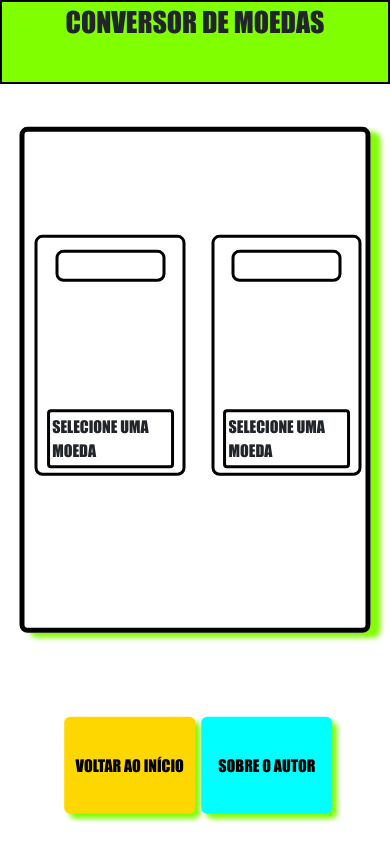
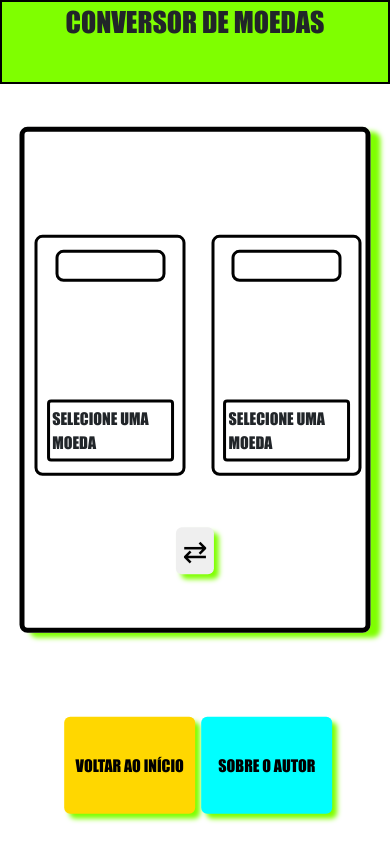
Before and after one commit to MateusRNM/dw4ProjetoSvelte, a SvelteKit app: page /converter in a window 390 px wide. Built offline with nearby package versions, Linux system fonts and the light colour scheme.

Commit message:
melhoria

```diff
--- a/src/routes/converter/+page.svelte
+++ b/src/routes/converter/+page.svelte
@@ -7,6 +7,7 @@
     let selectValue1 = $state('')
     let selectValue2 = $state('')
     let coinData = $state({})
+    let dataCot = $state("")
 
     async function makeRequest(){
         if(selectValue1 == "" || selectValue2 == ""){
@@ -14,6 +15,7 @@
         }
 
         coinData = await request(selectValue1)
+        dataCot = coinData.time_last_update_utc
         convert(1)
     }
 
@@ -29,6 +31,20 @@
         } else {
             value1 = (value2 / convertConst).toFixed(2)
         }
+    }
+
+    function inverterMoedas(){
+        let temp = value1
+        value1 = value2
+        value2 = temp
+        temp = document.getElementsByClassName('select')[0].innerHTML
+        document.getElementsByClassName('select')[0].innerHTML = document.getElementsByClassName('select')[1].innerHTML
+        document.getElementsByClassName('select')[1].innerHTML = temp
+
+        temp = selectValue1
+        selectValue1 = selectValue2
+        selectValue2 = temp
+        makeRequest()
     }
 
 </script>
@@ -54,13 +70,13 @@
                             selectValue1 = e.target.value
                             document.getElementsByClassName('select')[0].innerHTML = moeda.nome
                             makeRequest()
-                        }}>{moeda.nome}</div>
+                        }}> <img src={moeda.bandeira} alt=""> {moeda.nome}</div>
                     {/each}
                 </div>
             </div>
         </div>
 
-        <p>=</p>
+        <button class="button invertButton" onclick={inverterMoedas}>⇄</button>
 
         <div class="currency" style="left: 55%; top: -30%;">
             <center><h2>{selectValue2}</h2></center>
@@ -76,7 +92,7 @@
                             selectValue2 = e.target.value
                             document.getElementsByClassName('select')[1].innerHTML = moeda.nome
                             makeRequest()
-                        }}>{moeda.nome}</div>
+                        }}> <img src={moeda.bandeira} alt=""> {moeda.nome}</div>
                     {/each}
                 </div>
             </div>
@@ -84,14 +100,15 @@
 
         <button class="button" style="background-color: gold;" onclick={() => goto("/dw4ProjetoSvelte/")}>VOLTAR AO INÍCIO</button><br>
         <button class="button" style="background-color: cyan; left: 62%; top: -0%;" onclick={() => goto("/dw4ProjetoSvelte/sobre")}>SOBRE O AUTOR</button>
-
     </div>
 </div>
 
+<span hidden={dataCot == "" ? true : false}>DATA DA ÚLTIMA COTAÇÃO: {dataCot}</span>
+
 <style>
-    @font-face {
+    @font-face{
         font-family: Imp;
-        src: url('../../lib/assets/impact.ttf')
+        src: url("../../lib/assets/impact.ttf");
     }
     * {
         font-family: Imp;
@@ -99,14 +116,11 @@
     h1 {
         margin-top: 1%;
     }
-    p {
+    span{
+        font-size: 19px;
         position: absolute;
-        font-size: 50px;
-        left: 50%;
-        top: 50%;
-        width: fit-content;
-        height: fit-content;
-        transform: translate(-50%, -50%);
+        top: 95%;
+        left: 1%;
     }
     .button {
         position: relative;
@@ -118,6 +132,15 @@
         width: 20%;
         height: 20%;
         transform: translateX(-50%);
+    }
+    .invertButton {
+        position: absolute;
+        left: 50%;
+        top: 50%;
+        transform: translate(-50%, -50%);
+        width: fit-content;
+        height: fit-content;
+        font-size: 30px;
     }
     #topBar {
         background-color: chartreuse;
@@ -235,7 +258,16 @@
         animation-direction: alternate;
         color: white;
     }
-
+    .invertButton:hover {
+        animation-name: none;
+        transform: scale(1.1) translate(-50%, -50%);
+        color: gold;
+    }
+    img {
+        width: 50px;
+        height: 50px;
+        object-fit: contain;
+    }
     @media(max-width: 960px) {
         @font-face {
             font-family: Imp;
@@ -247,8 +279,14 @@
         h1 {
             margin-top: 1%;
         }
-        p {
-            visibility: hidden;
+        span{
+            font-size: 16px;
+            position: absolute;
+            top: 76%;
+            left: 50%;
+            transform: translate(-50%, 0);
+            margin-top: 1%;
+            margin-bottom: 1%;
         }
         .button {
             position: relative;
@@ -260,6 +298,15 @@
             width: 40%;
             height: 20%;
             margin-left: 10%;
+        }
+        .invertButton {
+            position: absolute;
+            left: 40%;
+            top: 85%;
+            transform: translate(-50%, -50%);
+            width: fit-content;
+            height: fit-content;
+            font-size: 30px;
         }
         #topBar {
             background-color: chartreuse;
@@ -326,6 +373,7 @@
             justify-content: space-between;
             font-size: 16px;
             cursor: pointer;
+            margin-bottom: 15%;
         }
         .dropdown-list {
             border-radius: 4px;
@@ -381,5 +429,10 @@
             animation-direction: alternate;
             color: white;
         }
+        .invertButton:hover {
+            animation-name: none;
+            transform: scale(1.1) translate(-50%, -50%);
+            color: gold;
+        }
     }
 </style>
```
Also changed, not shown: src/lib/assets/copy.png (added), src/lib/exchangerateAPI.js.
